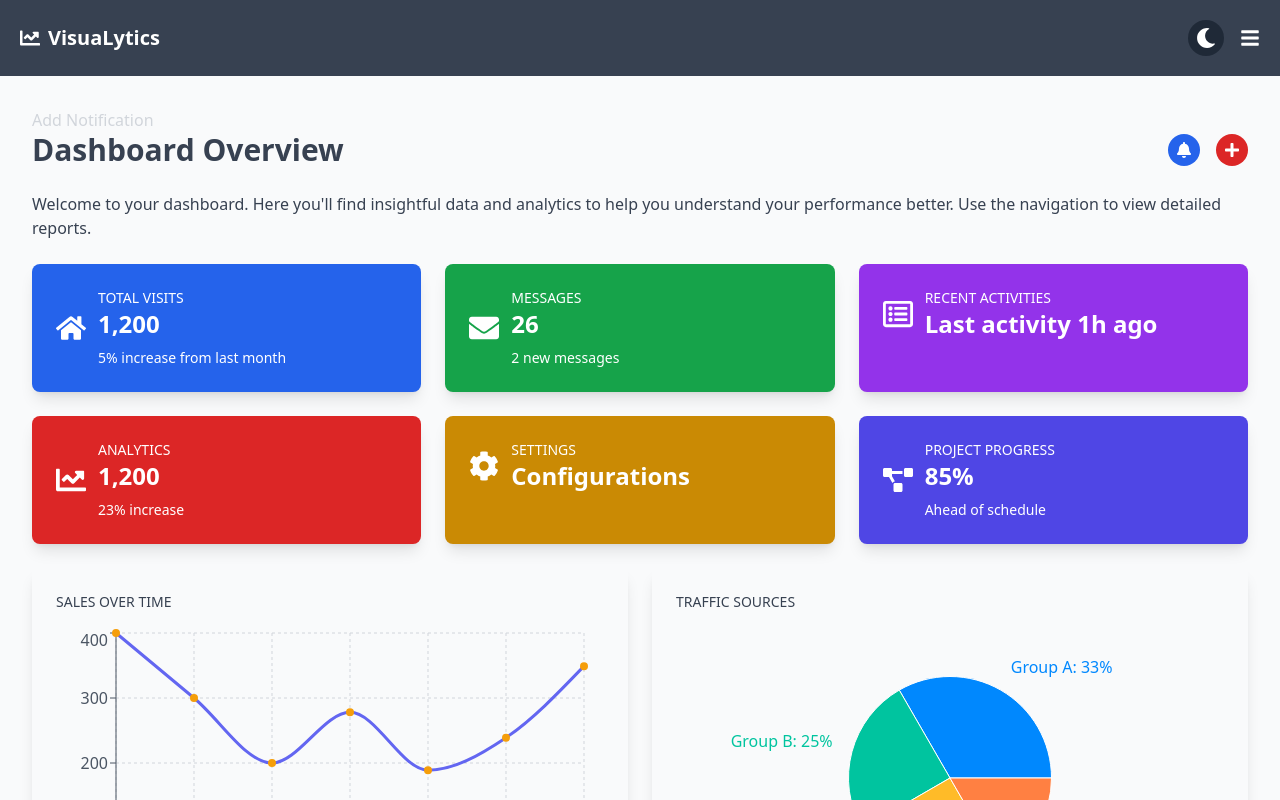
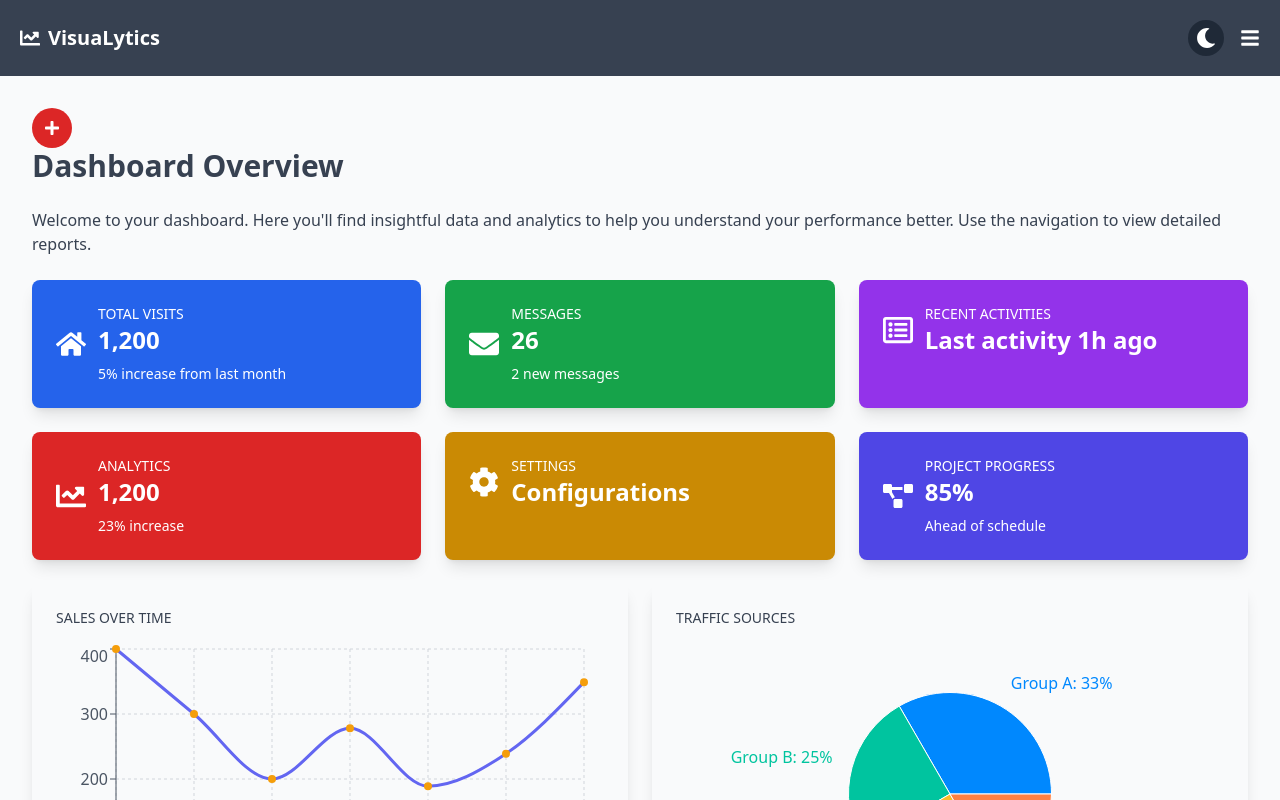
Before and after one commit to Ousman37/dashboard-app, a React (Create React App) app: page / in a window 1280 px wide. Shown: the top 800 px of the page. Built offline with nearby package versions, Linux system fonts and the light colour scheme.

Commit message:
Updated layout for Notifications and Home components

```diff
--- a/src/components/Home.jsx
+++ b/src/components/Home.jsx
@@ -1,4 +1,3 @@
-// src/components/Home.js
 import React, { useState } from "react";
 import {
   FaHome,
@@ -7,8 +6,8 @@ import {
   FaChartLine,
   FaProjectDiagram,
   FaCog,
-  FaPlus,
-  FaBell,
+  // FaPlus,
+  // FaBell,
 } from "react-icons/fa";
 import {
   LineChart,
@@ -54,35 +53,44 @@ function Home() {
   const gridColor = theme === "dark" ? "#374151" : "#D1D5DB";
   const tooltipBgColor = theme === "dark" ? "#1F2937" : "#F9FAFB";
 
-  // Function to add a notification
-  const addNotification = (message, type) => {
+  // const addNotification = (message, type = "info") => {
+  //   const newNotification = { message, type };
+  //   setNotifications([...notifications, newNotification]);
+  // };
+
+  // // const handleNotification = () => {
+  // //   // Example usage, customize as needed
+  // //   addNotification("You have a new notification!", "info");
+  // // };
+  // const removeNotification = (index) => {
+  //   const newNotifications = [...notifications];
+  //   newNotifications.splice(index, 1);
+  //   setNotifications(newNotifications);
+  // };
+
+  const addNotification = (message, type = "info") => {
     const newNotification = { message, type };
     setNotifications([...notifications, newNotification]);
   };
 
-  const handleNotification = () => {
-    // Example: Adding a generic notification
-    addNotification("New Notification!", "info"); // Adjust type as needed
+  const removeNotification = (index) => {
+    const newNotifications = [...notifications];
+    newNotifications.splice(index, 1);
+    setNotifications(newNotifications);
   };
 
   return (
     <main className="bg-light-900 dark:bg-dark-900 text-light-300 dark:text-dark-300 min-h-screen p-8 overflow-auto">
-      <Notifications addNotification={addNotification} />
+      {/* Place Notifications component here to render the list of notifications */}
+      <Notifications
+        notifications={notifications}
+        addNotification={addNotification}
+        removeNotification={removeNotification}
+      />
       <div className="flex flex-col sm:flex-row justify-between items-center mb-6">
         <h2 className="text-2xl sm:text-3xl font-bold text-center sm:text-left text-gray-700 dark:text-gray-300">
           Dashboard Overview
         </h2>
-        <div className="flex space-x-4 mt-4 sm:mt-0">
-          <button className="bg-blue-600 hover:bg-blue-700 p-2 rounded-full">
-            <FaBell className="text-white" size={16} />
-          </button>
-          <button
-            onClick={handleNotification}
-            className="bg-red-600 hover:bg-red-700 p-2 rounded-full"
-          >
-            <FaPlus className="text-white" size={16} />
-          </button>
-        </div>
       </div>
 
       {/* Introduction Text */}
--- a/src/components/Notifications.jsx
+++ b/src/components/Notifications.jsx
@@ -1,42 +1,49 @@
-import React, { useState } from "react";
+import React from "react";
+import { FaPlus, FaBell } from "react-icons/fa"; // Import icons
 
 // Notification component
 function Notification({ message, type, onClose }) {
+  const handleCloseClick = (e) => {
+    e.stopPropagation(); // Prevents the click from bubbling up to parent elements
+    onClose();
+  };
+
   return (
     <div
-      className={`notification ${type}`}
-      onClick={() => onClose()}
-      style={{ cursor: "pointer" }}
+      className={`flex items-center justify-between ${
+        type === "error"
+          ? "bg-red-100 border-l-4 border-red-500 text-red-700"
+          : "bg-blue-100 border-l-4 border-blue-500 text-blue-700"
+      } p-4 mb-4 rounded shadow-lg transition-all duration-300 ease-in-out`}
+      role="alert"
     >
-      {message}
+      <div className="flex items-center">
+        <FaBell className="mr-2" size={20} />
+        <span className="font-medium">{message}</span>
+      </div>
+      <span className="text-sm cursor-pointer" onClick={handleCloseClick}>
+        X
+      </span>
     </div>
   );
 }
 
-// Notifications component
-function Notifications() {
-  const [notifications, setNotifications] = useState([]);
-
-  const addNotification = (message, type) => {
-    const newNotification = { message, type };
-    setNotifications([...notifications, newNotification]);
-  };
-
-  const removeNotification = (index) => {
-    const updatedNotifications = [...notifications];
-    updatedNotifications.splice(index, 1);
-    setNotifications(updatedNotifications);
-  };
-
-  // For demonstration: a function to simulate adding a notification
+// Assuming addNotification is now passed as a prop
+function Notifications({ notifications, addNotification, removeNotification }) {
   const handleAddNotificationClick = () => {
-    addNotification("This is a new notification!", "info"); // 'info' is a placeholder for the type of notification
+    addNotification("New notification!", "info"); // Example notification
   };
 
   return (
     <div className="notifications-container">
-      {/* Button to add a notification */}
-      <button onClick={handleAddNotificationClick}>Add Notification</button>
+      <button
+        onClick={handleAddNotificationClick}
+        className="bg-red-600 hover:bg-red-700 text-white p-2 rounded-full flex items-center justify-center"
+        title="Add Notification" // Tooltip for clarity
+        style={{ width: "40px", height: "40px" }} // Adjust size as needed
+      >
+        <FaPlus size={16} />
+      </button>
 
       {notifications.map((notification, index) => (
         <Notification
@@ -51,3 +58,66 @@ function Notifications() {
 }
 
 export default Notifications;
+
+// import React from "react";
+// import { FaPlus, FaBell } from "react-icons/fa"; // Import icons
+
+// // Notification component
+// function Notification({ message, type, onClose }) {
+//   // Function to stop propagation and call onClose
+//   const handleCloseClick = (e) => {
+//     e.stopPropagation(); // Prevents the click from bubbling up to parent elements
+//     onClose();
+//   };
+
+//   return (
+//     <div
+//       className={`flex items-center justify-between ${
+//         type === "error"
+//           ? "bg-red-100 border-l-4 border-red-500 text-red-700"
+//           : "bg-blue-100 border-l-4 border-blue-500 text-blue-700"
+//       } p-4 mb-4 rounded shadow-lg transition-all duration-300 ease-in-out`}
+//       role="alert"
+//     >
+//       <div className="flex items-center">
+//         <FaBell className="mr-2" size={20} />
+//         <span className="font-medium">{message}</span>
+//       </div>
+//       {/* Attach onClick handler directly to the span acting as the close button */}
+//       <span className="text-sm cursor-pointer" onClick={handleCloseClick}>
+//         X
+//       </span>
+//     </div>
+//   );
+// }
+
+// function Notifications({ notifications, addNotification, removeNotification }) {
+//   // No need to use useState here because notifications are passed from Home
+
+//   // Function to handle click event for adding notification
+//   const handleAddNotificationClick = () => {
+//     addNotification("This is a new notification!", "info");
+//   };
+//   return (
+//     <div className="notifications-container">
+//       <button
+//         onClick={handleAddNotificationClick}
+//         className="flex items-center bg-red-600 hover:bg-red-700 text-white py-2 px-4 rounded-full focus:outline-none focus:shadow-outline"
+//         type="button"
+//       >
+//         <FaPlus className="mr-2" size={16} /> Add Notification
+//       </button>
+
+//       {notifications.map((notification, index) => (
+//         <Notification
+//           key={index}
+//           message={notification.message}
+//           type={notification.type}
+//           onClose={() => removeNotification(index)}
+//         />
+//       ))}
+//     </div>
+//   );
+// }
+
+// export default Notifications;
```
